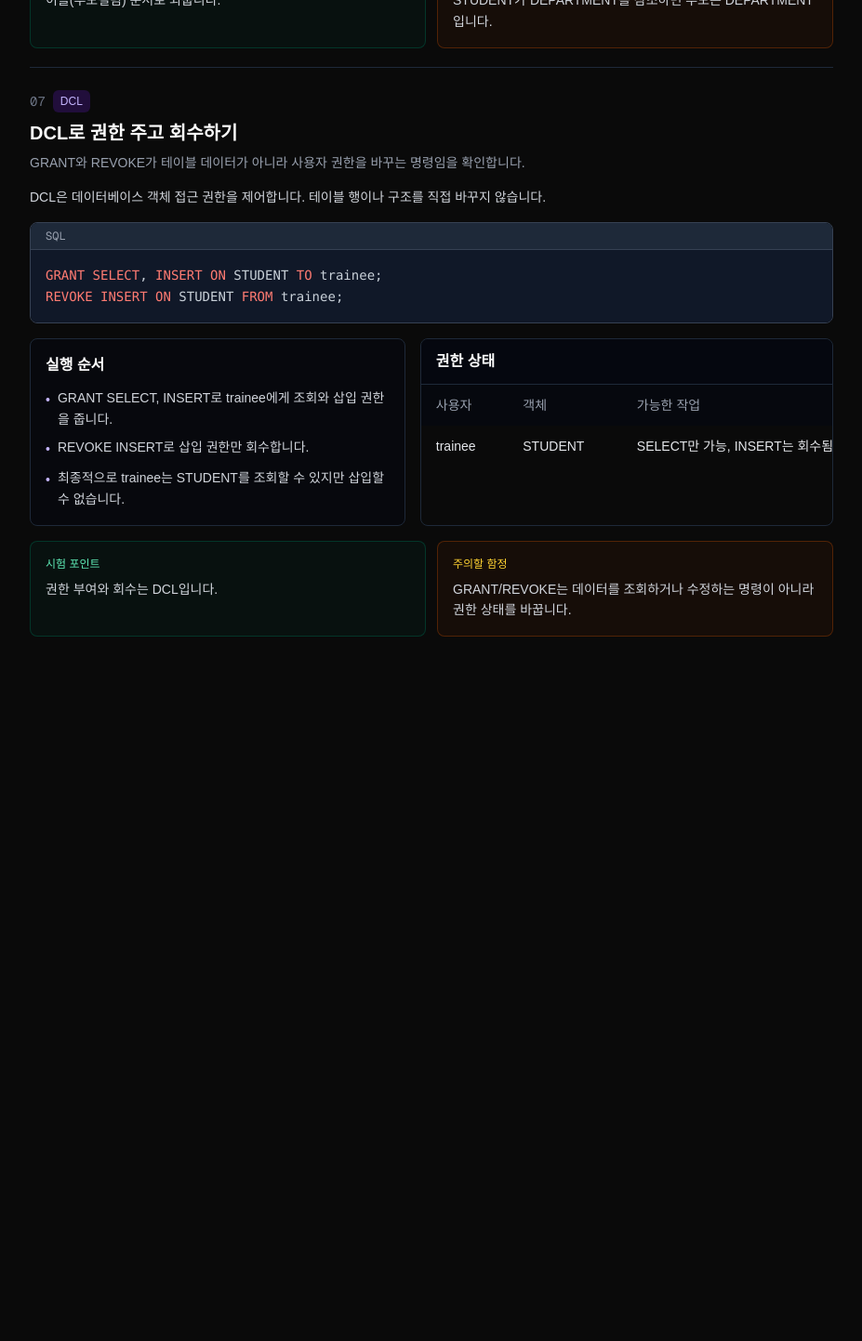
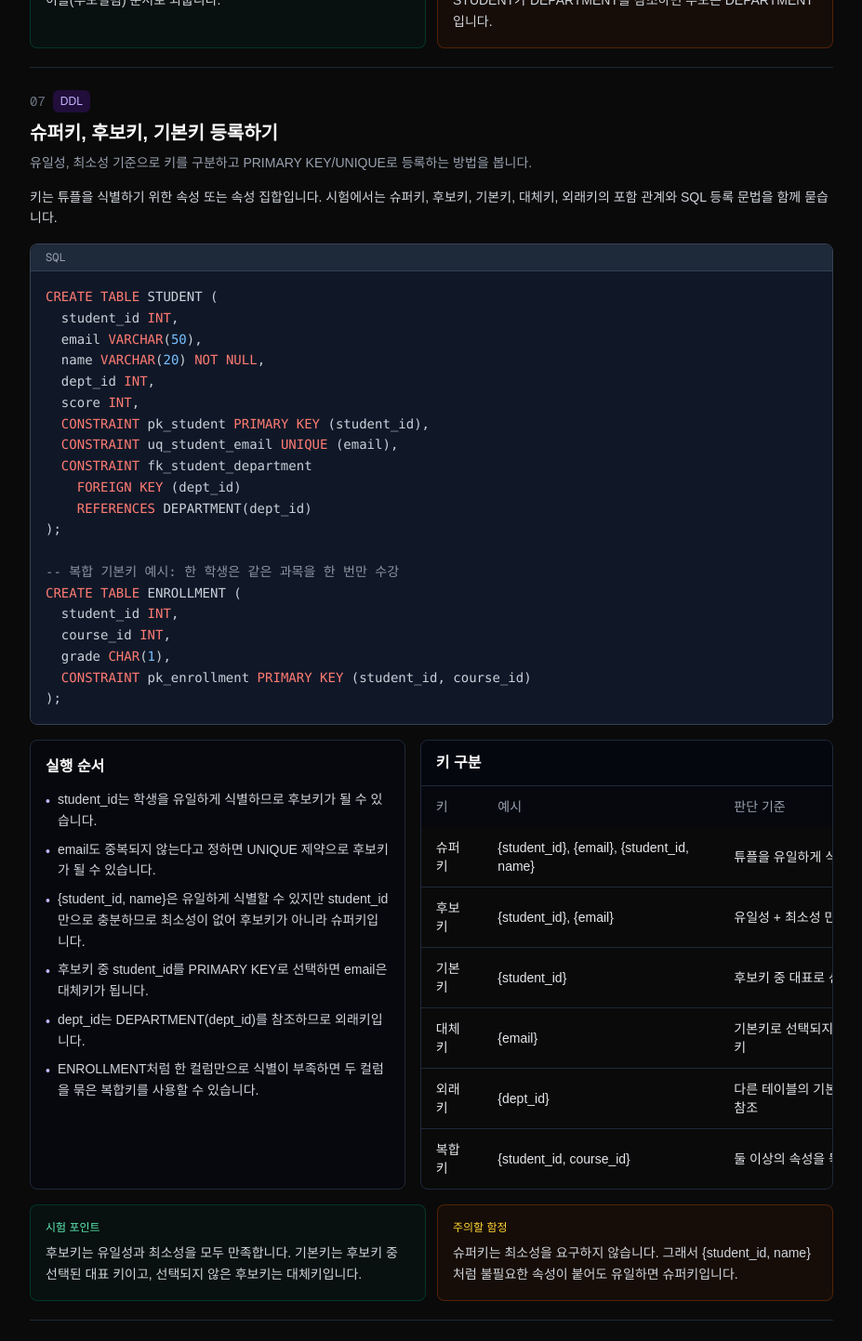
Before and after one commit to rlawksml/engineer-exam-practice, a Next.js app: page /sql in a window 1280 px wide. Shown: the part 6500-7943 px from the top of the page at 93% size, without its empty margins (176-1103 px from the left). Before the commit the page ends 7217 px from the top, so only its background shows below. Built offline with nearby package versions, Linux system fonts and the light colour scheme.

Commit message:
feat(m13): SQL 키 개념과 등록 문법 추가 (#13)

```diff
--- a/src/data/conceptCards.ts
+++ b/src/data/conceptCards.ts
@@ -476,6 +476,24 @@ TCL: Transaction Control Language, 트랜잭션 제어어
         relatedKeywords: ["FOREIGN KEY", "REFERENCES", "참조 무결성", "외래키"],
       },
       {
+        id: "sql-key-hierarchy",
+        sectionId: "sql-db",
+        front: "슈퍼키, 후보키, 기본키, 대체키, 외래키를 어떻게 구분할까요?",
+        back: "슈퍼키는 튜플을 유일하게 식별할 수 있는 속성 집합입니다. 후보키는 슈퍼키 중 최소성을 만족하는 키입니다. 기본키는 후보키 중 대표로 선택한 키이고, 대체키는 기본키로 선택되지 않은 후보키입니다. 외래키는 다른 테이블의 기본키 또는 후보키를 참조하는 키입니다.",
+        examPoint: "후보키 = 유일성 + 최소성. 기본키는 후보키 중 선택된 대표 키입니다.",
+        trap: "`{student_id, name}`처럼 불필요한 속성이 붙어도 유일하면 슈퍼키지만, 최소성이 없으므로 후보키는 아닙니다.",
+        relatedKeywords: ["슈퍼키", "후보키", "기본키", "대체키", "외래키", "최소성", "유일성"],
+      },
+      {
+        id: "sql-primary-unique-key-syntax",
+        sectionId: "sql-db",
+        front: "기본키와 대체키는 SQL에서 어떻게 등록할까요?",
+        back: "`PRIMARY KEY (student_id)`로 기본키를 등록하고, 기본키로 선택하지 않은 후보키는 `UNIQUE (email)`처럼 유일 제약으로 표현할 수 있습니다. 복합키는 `PRIMARY KEY (student_id, course_id)`처럼 여러 컬럼을 함께 묶습니다.",
+        examPoint: "PRIMARY KEY는 NOT NULL과 UNIQUE 성격을 가지며, 테이블의 대표 식별자입니다.",
+        trap: "UNIQUE는 후보키 성격을 표현할 수 있지만 DBMS에 따라 NULL 허용 방식은 다를 수 있어, 시험에서는 기본키의 NULL 불가를 특히 기억합니다.",
+        relatedKeywords: ["PRIMARY KEY", "UNIQUE", "복합키", "대체키"],
+      },
+      {
         id: "db-acid",
         sectionId: "sql-db",
         front: "트랜잭션 ACID는 무엇의 약자일까요?",
--- a/src/data/quickReviewCards.ts
+++ b/src/data/quickReviewCards.ts
@@ -416,6 +416,53 @@ export const quickReviewSections: QuickReviewSection[] = [
         answer: "FOREIGN KEY ... REFERENCES",
         note: "예: FOREIGN KEY (dept_id) REFERENCES DEPARTMENT(dept_id);",
       },
+      {
+        id: "db-super-key",
+        sectionId: "database",
+        prompt: "튜플을 유일하게 식별하는 속성 집합은?",
+        answer: "슈퍼키",
+        note: "최소성은 없어도 됩니다.",
+      },
+      {
+        id: "db-candidate-key-rule",
+        sectionId: "database",
+        prompt: "후보키의 조건은?",
+        answer: "유일성 + 최소성",
+      },
+      {
+        id: "db-primary-key-rule",
+        sectionId: "database",
+        prompt: "후보키 중 대표로 선택한 키는?",
+        answer: "기본키",
+        note: "PRIMARY KEY로 등록합니다.",
+      },
+      {
+        id: "db-alternate-key",
+        sectionId: "database",
+        prompt: "기본키로 선택되지 않은 후보키는?",
+        answer: "대체키",
+      },
+      {
+        id: "db-composite-key",
+        sectionId: "database",
+        prompt: "둘 이상의 속성으로 구성된 키는?",
+        answer: "복합키",
+        note: "예: PRIMARY KEY (student_id, course_id).",
+      },
+      {
+        id: "db-primary-key-syntax",
+        sectionId: "database",
+        prompt: "기본키 등록 문법은?",
+        answer: "PRIMARY KEY (컬럼)",
+        note: "예: PRIMARY KEY (student_id).",
+      },
+      {
+        id: "db-unique-syntax",
+        sectionId: "database",
+        prompt: "대체키 성격을 표현하는 제약은?",
+        answer: "UNIQUE",
+        note: "예: UNIQUE (email).",
+      },
     ],
   },
   {
--- a/src/data/sqlLab.ts
+++ b/src/data/sqlLab.ts
@@ -251,6 +251,56 @@ REFERENCES DEPARTMENT(dept_id);`,
         "REFERENCES 뒤에는 참조 대상인 부모 테이블과 컬럼이 옵니다. STUDENT가 DEPARTMENT를 참조하면 부모는 DEPARTMENT입니다.",
     },
     {
+      id: "key-concepts",
+      title: "슈퍼키, 후보키, 기본키 등록하기",
+      category: "DDL",
+      goal: "유일성, 최소성 기준으로 키를 구분하고 PRIMARY KEY/UNIQUE로 등록하는 방법을 봅니다.",
+      description:
+        "키는 튜플을 식별하기 위한 속성 또는 속성 집합입니다. 시험에서는 슈퍼키, 후보키, 기본키, 대체키, 외래키의 포함 관계와 SQL 등록 문법을 함께 묻습니다.",
+      sql: `CREATE TABLE STUDENT (
+  student_id INT,
+  email VARCHAR(50),
+  name VARCHAR(20) NOT NULL,
+  dept_id INT,
+  score INT,
+  CONSTRAINT pk_student PRIMARY KEY (student_id),
+  CONSTRAINT uq_student_email UNIQUE (email),
+  CONSTRAINT fk_student_department
+    FOREIGN KEY (dept_id)
+    REFERENCES DEPARTMENT(dept_id)
+);
+
+-- 복합 기본키 예시: 한 학생은 같은 과목을 한 번만 수강
+CREATE TABLE ENROLLMENT (
+  student_id INT,
+  course_id INT,
+  grade CHAR(1),
+  CONSTRAINT pk_enrollment PRIMARY KEY (student_id, course_id)
+);`,
+      resultTitle: "키 구분",
+      resultColumns: ["키", "예시", "판단 기준"],
+      resultRows: [
+        ["슈퍼키", "{student_id}, {email}, {student_id, name}", "튜플을 유일하게 식별"],
+        ["후보키", "{student_id}, {email}", "유일성 + 최소성 만족"],
+        ["기본키", "{student_id}", "후보키 중 대표로 선택"],
+        ["대체키", "{email}", "기본키로 선택되지 않은 후보키"],
+        ["외래키", "{dept_id}", "다른 테이블의 기본키/후보키 참조"],
+        ["복합키", "{student_id, course_id}", "둘 이상의 속성을 묶어 식별"],
+      ],
+      steps: [
+        "student_id는 학생을 유일하게 식별하므로 후보키가 될 수 있습니다.",
+        "email도 중복되지 않는다고 정하면 UNIQUE 제약으로 후보키가 될 수 있습니다.",
+        "{student_id, name}은 유일하게 식별할 수 있지만 student_id만으로 충분하므로 최소성이 없어 후보키가 아니라 슈퍼키입니다.",
+        "후보키 중 student_id를 PRIMARY KEY로 선택하면 email은 대체키가 됩니다.",
+        "dept_id는 DEPARTMENT(dept_id)를 참조하므로 외래키입니다.",
+        "ENROLLMENT처럼 한 컬럼만으로 식별이 부족하면 두 컬럼을 묶은 복합키를 사용할 수 있습니다.",
+      ],
+      examPoint:
+        "후보키는 유일성과 최소성을 모두 만족합니다. 기본키는 후보키 중 선택된 대표 키이고, 선택되지 않은 후보키는 대체키입니다.",
+      trap:
+        "슈퍼키는 최소성을 요구하지 않습니다. 그래서 {student_id, name}처럼 불필요한 속성이 붙어도 유일하면 슈퍼키입니다.",
+    },
+    {
       id: "dcl-flow",
       title: "DCL로 권한 주고 회수하기",
       category: "DCL",
```
Also changed, not shown: 2 other files (tests, documents, lock files or other folders).
